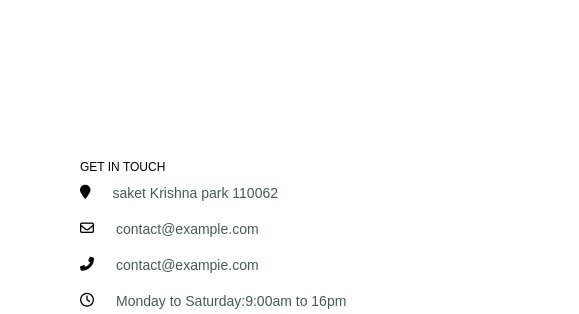
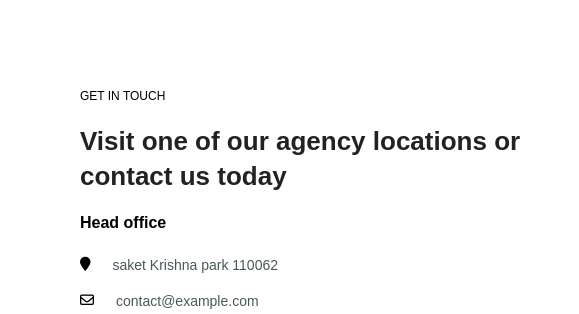
Before and after one commit to ritget/Shopping-Website, a plain HTML site: page contact.html in a window 1280 px wide. Shown: the part 406-720 px from the top of the page, 0-579 px from the left. Drawn offline with nearby package versions, Linux system fonts and the light colour scheme.

Commit message:
some changes

```diff
--- a/contact.html
+++ b/contact.html
@@ -39,8 +39,8 @@
     <section id="contact-details" class="section-p1">
         <div class="details">
             <span>GET IN TOUCH</span>
-            <!-- <h2>Visit one of our agency locations or contact us today</h2>
-            <h3>Head office</h3> -->
+            <h2>Visit one of our agency locations or contact us today</h2>
+            <h3>Head office</h3>
             <div>
                 <li>
                     <i class="fa fa-map-marker"></i>
```
